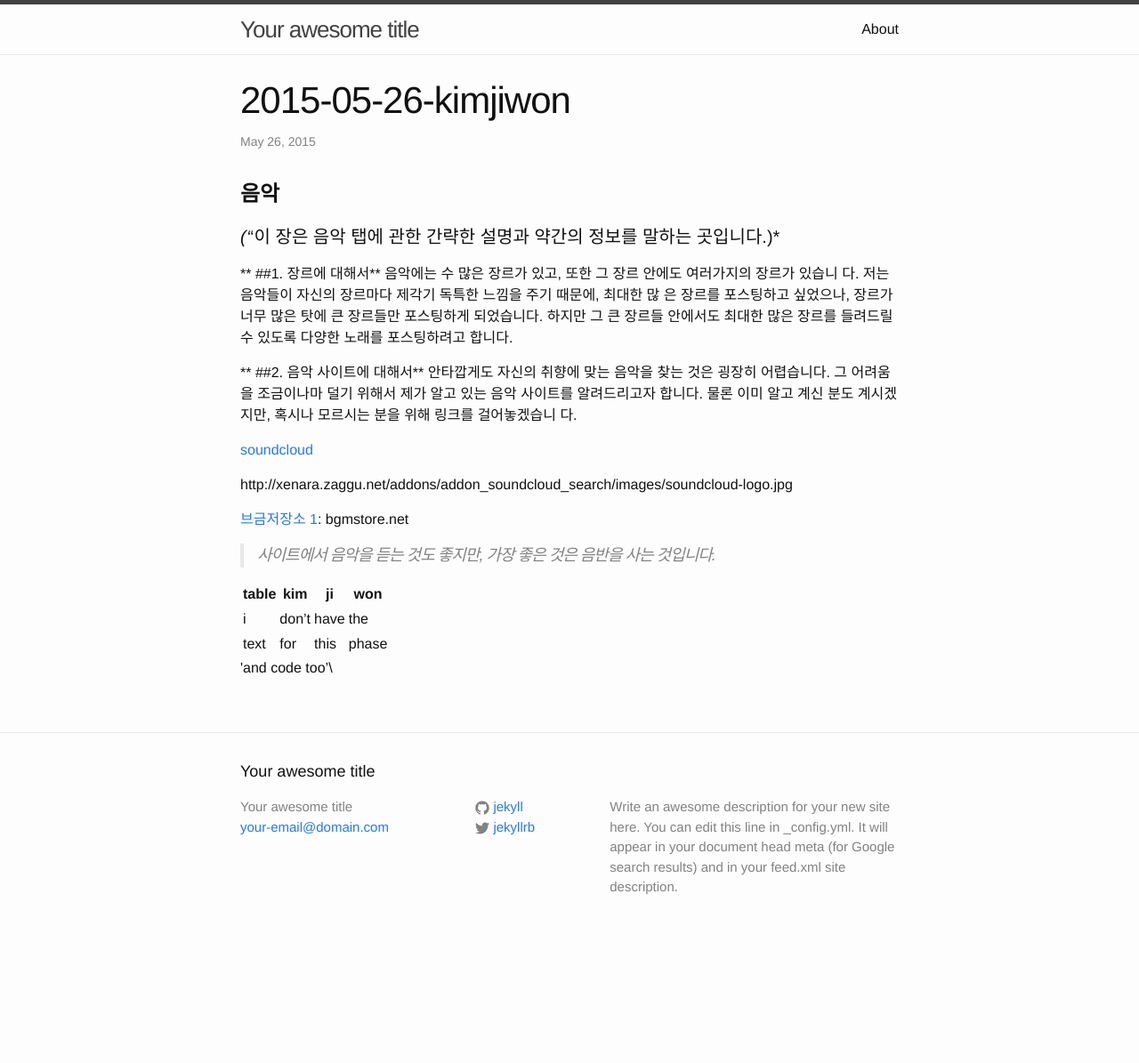
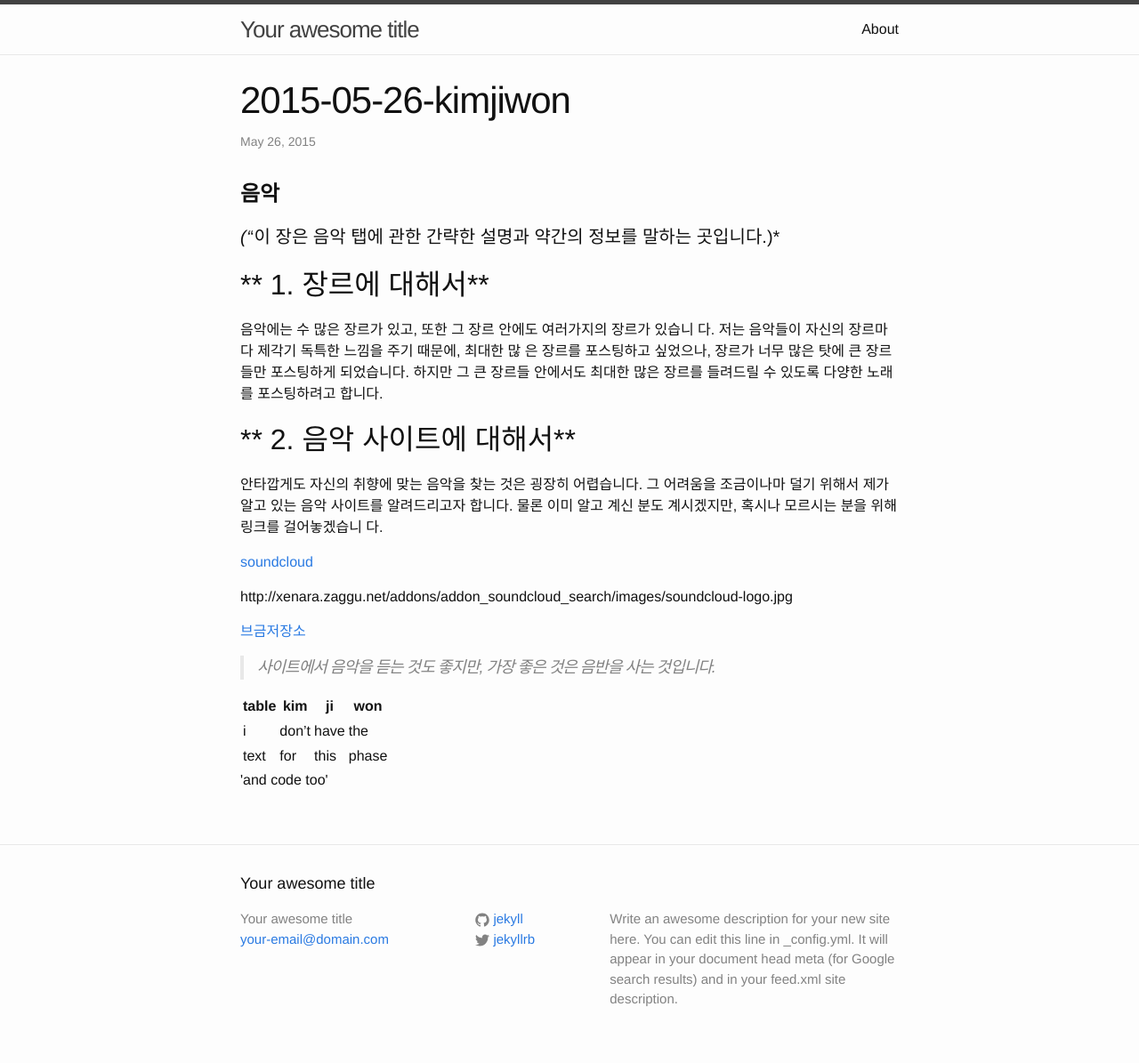
Before and after one commit to forhobby/forhobby.github.com, a Jekyll site: the page built from _posts/2015-05-26-kimjiwon.md, in a window 1280 px wide. Shown: the whole page at 89% size. Built offline with Jekyll 4.4.1, drawn with Linux system fonts in a browser that asks for light colours; before the commit the page ends 1069 px from its top, so only the background shows below that.

Commit message:
kim-M-intro

```diff
--- a/_posts/2015-05-26-kimjiwon.md
+++ b/_posts/2015-05-26-kimjiwon.md
@@ -9,14 +9,14 @@ categories: jekyll update
 
 #### *('*'이 장은 음악 탭에 관한 간략한 설명과 약간의 정보를 말하는 곳입니다.)*
 
- ** ##1. 장르에 대해서**
+## ** 1. 장르에 대해서**
   음악에는 수 많은 장르가 있고, 또한 그 장르 안에도 여러가지의 장르가 있습니
  다. 저는 음악들이 자신의 장르마다 제각기 독특한 느낌을 주기 때문에, 최대한 많
  은 장르를 포스팅하고 싶었으나, 장르가 너무 많은 탓에 큰 장르들만 포스팅하게
  되었습니다. 하지만 그 큰 장르들 안에서도 최대한 많은 장르를 들려드릴 수 있도록
  다양한 노래를 포스팅하려고 합니다.
 
- ** ##2. 음악 사이트에 대해서**
+## ** 2. 음악 사이트에 대해서**
   안타깝게도 자신의 취향에 맞는 음악을 찾는 것은 굉장히 어렵습니다. 그 어려움을
  조금이나마 덜기 위해서 제가 알고 있는 음악 사이트를 알려드리고자 합니다. 물론
  이미 알고 계신 분도 계시겠지만, 혹시나 모르시는 분을 위해 링크를 걸어놓겠습니
@@ -27,7 +27,7 @@ categories: jekyll update
 http://xenara.zaggu.net/addons/addon_soundcloud_search/images/soundcloud-logo.jpg
 
  [브금저장소][1]
- [1]: bgmstore.net
+
  >사이트에서 음악을 듣는 것도 좋지만, 가장 좋은 것은 음반을 사는 것입니다.
 
 | table |  kim  |  ji  |  won  |
@@ -36,6 +36,6 @@ http://xenara.zaggu.net/addons/addon_soundcloud_search/images/soundcloud-logo.jp
 | ----- | ----- | ---- | ----- |
 | text  |  for  | this | phase |
 
-\'and code too'\
+\'and code too\'
 
 [1]: https://www.bgmstore.net/
```
